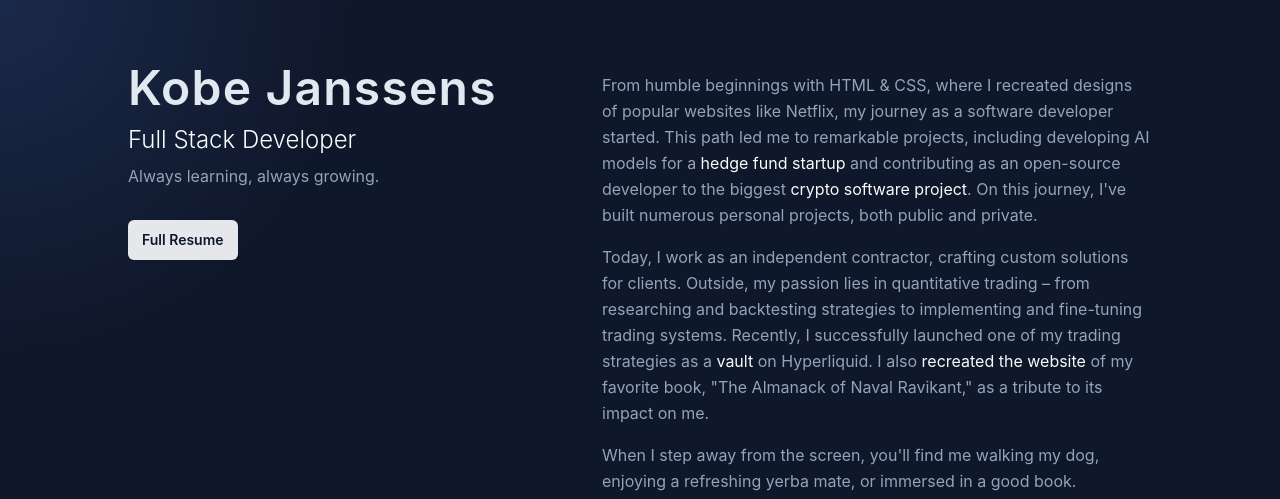
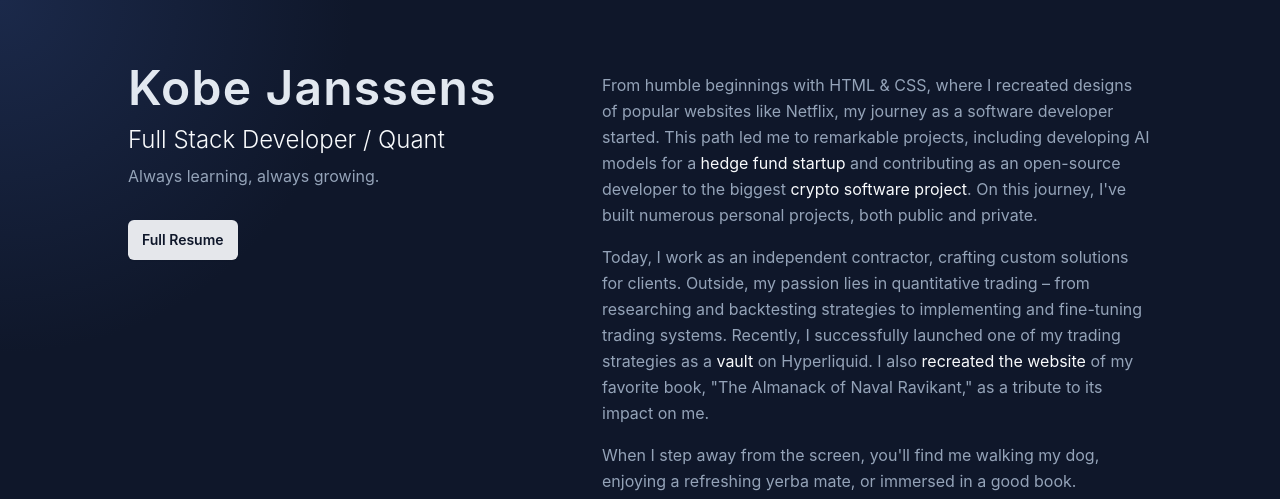
Before and after one commit to AlgoQ/Portfolio, a Django app: page / in a window 1280 px wide. Shown: the top 499 px of the page. Run offline with Django 4.2, Linux system fonts and the light colour scheme; data that the repository does not hold is empty; some libraries are stand-ins or nearby versions; some web fonts are replaced.

Commit message:
update resume

```diff
--- a/core/templates/core/index.html
+++ b/core/templates/core/index.html
@@ -8,7 +8,7 @@
                 <h1 class="name text-4xl font-semibold tracking-tight text-slate-200 sm:text-5xl">
                     <a href="#" class="tracking-wide">Kobe Janssens</a>
                 </h1>
-                <h2 class="title mt-3 text-xl font-light sm:text-2xl">Full Stack Developer</h2>
+                <h2 class="title mt-3 text-xl font-light sm:text-2xl">Full Stack Developer / Quant</h2>
                 <p class="languages mt-2 text-slate-400">Always learning, always growing.</p>
                 <a href="{% static 'resume.pdf' %}" target="_blank">
                     <button type="button" class="resume-button rounded-md bg-gray-200 px-3.5 py-2.5 mt-8 text-sm font-semibold shadow-sm resume-button hover:bg-opacity-75 hover:bg-teal-400 hover:color-white transition duration-500 ease-in-out">
```
Also changed, not shown: 1 other file.
